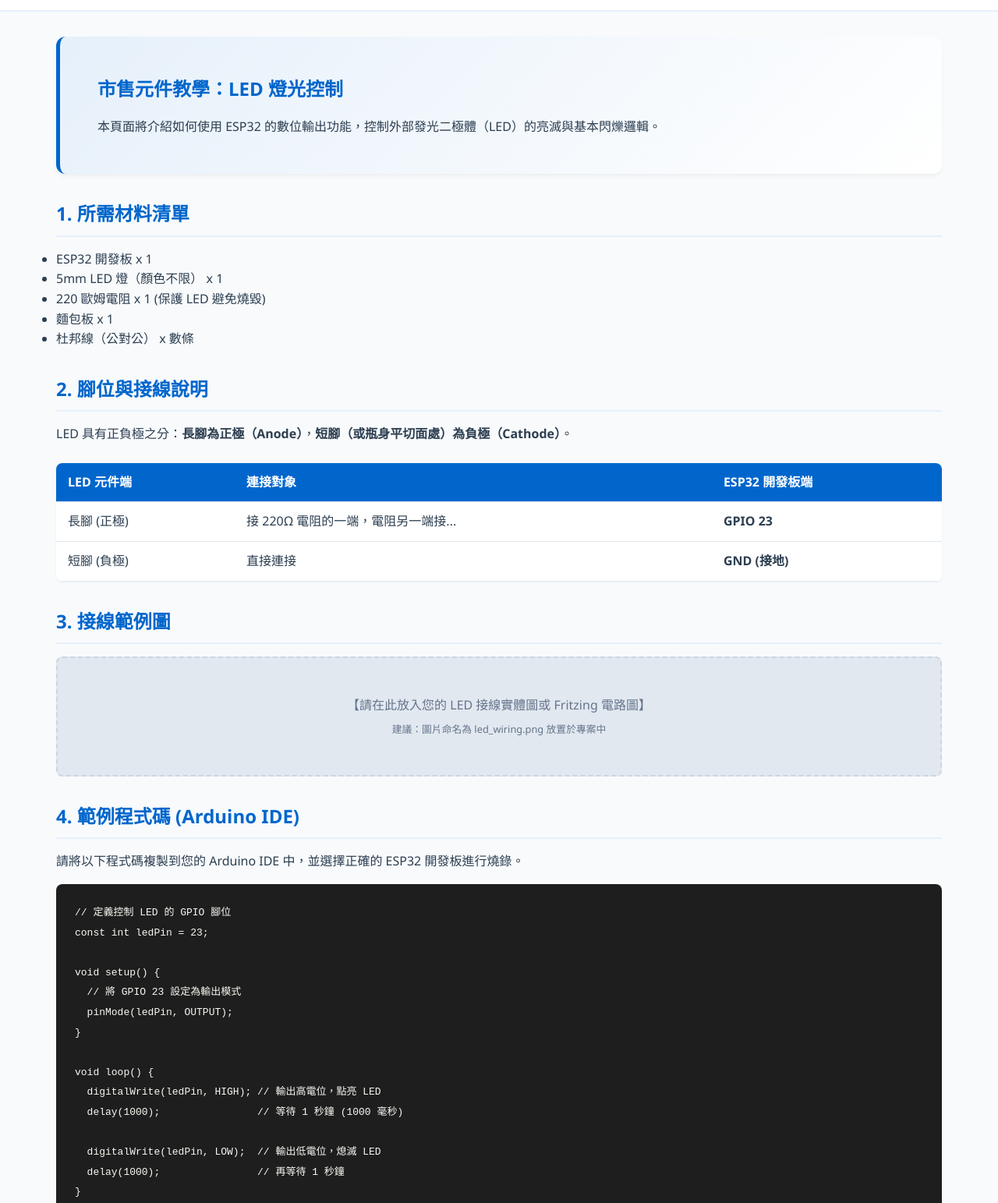
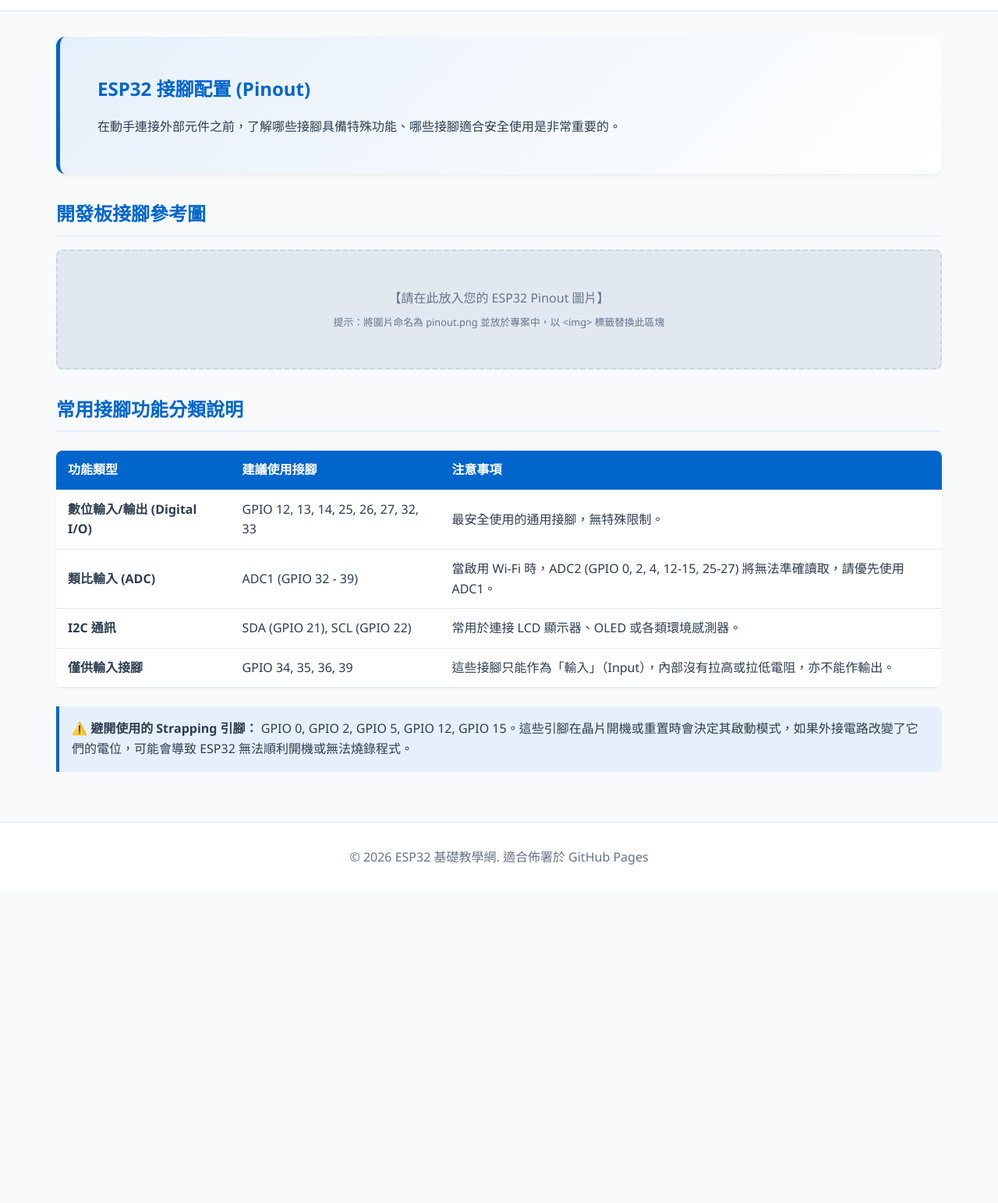
Before and after one commit to obgs0720/esp32, a plain HTML site: page pinout.html in a window 1280 px wide. Shown: the part 57-1600 px from the top of the page at 78% size. After the commit the page ends 1201 px from the top, so only its background shows below. Drawn offline with Linux system fonts and the light colour scheme.

Commit message:
Add files via upload

```diff
--- /dev/null
+++ b/index.html
@@ -0,0 +1,100 @@
+<!DOCTYPE html>
+<html lang="zh-TW">
+<head>
+    <meta charset="UTF-8">
+    <meta name="viewport" content="width=device-width, initial-scale=1.0">
+    <title>ESP32 基礎教學網 - 首頁</title>
+    <link rel="stylesheet" href="css/style.css">
+</head>
+<body>
+
+    <header>
+        <nav class="nav-container">
+            <a href="index.html" class="logo">🚀 ESP32 教學實驗室</a>
+            <ul class="nav-links">
+                <li><a href="index.html">首頁</a></li>
+                <li><a href="pinout.html">接腳介紹</a></li>
+                <li><a href="modules/led.html">外接模組(LED)</a></li>
+            </ul>
+        </nav>
+    </header>
+
+    <main>
+        <section class="hero-section">
+            <h1>歡迎來到 ESP32 基礎教學網站</h1>
+            <p>本網站專為物聯網（IoT）初學者設計，提供從核心晶片功能、接腳配置，到各類市售周邊模組的完整接線與程式開發指南。</p>
+        </section>
+
+        <section>
+            <h2>ESP32 核心功能介紹</h2>
+            <p>ESP32 是一款低成本、低功耗的單晶片微控制器（MCU），集成了 Wi-Fi 和雙模藍牙。它擁有強大的雙核處理器，非常適合用於智慧家庭、穿戴式裝置及各類 IoT 專案。</p>
+
+            <div class="grid-container">
+                <div class="card">
+                    <h3>雙核心處理器</h3>
+                    <p>搭載 Tensilica Xtensa 32-bit LX6 雙核處理器，時脈最高可達 240 MHz，運算效能強大。</p>
+                </div>
+                <div class="card">
+                    <h3>無線通訊能力</h3>
+                    <p>原生內建 802.11 b/g/n Wi-Fi 以及藍牙 (BR/EDR 和 BLE v4.2)，免去外接通訊模組的麻煩。</p>
+                </div>
+                <div class="card">
+                    <h3>豐富的外設介面</h3>
+                    <p>支援 ADC、DAC、I2C、SPI、UART、PWM 等多種通用硬體週邊介面。</p>
+                </div>
+            </div>
+        </section>
+
+        <section>
+            <h2>常見 ESP32 開發板版本</h2>
+            <table>
+                <thead>
+                    <tr>
+                        <th>版本名稱</th>
+                        <th>核心晶片</th>
+                        <th>主要特點</th>
+                        <th>適用場景</th>
+                    </tr>
+                </thead>
+                <tbody>
+                    <tr>
+                        <td>ESP32-NodeMCU (30 Pin/38 Pin)</td>
+                        <td>ESP-WROOM-32</td>
+                        <td>最市售常見、價格便宜、麵包板友善。</td>
+                        <td>新手入門、基礎實驗、教學示範。</td>
+                    </tr>
+                    <tr>
+                        <td>ESP32-CAM</td>
+                        <td>ESP32-S</td>
+                        <td>內建 OV2640 攝影機模組與 MicroSD 卡槽。</td>
+                        <td>影像辨識、遠端監控、縮時攝影。</td>
+                    </tr>
+                    <tr>
+                        <td>ESP32-S3 DevKitC</td>
+                        <td>ESP32-S3</td>
+                        <td>支援向量指令加速（AI）、更多 GPIO 接腳。</td>
+                        <td>邊緣運算、語音辨識、高階控制。</td>
+                    </tr>
+                </tbody>
+            </table>
+        </section>
+
+        <section>
+            <h2>開始學習外接產品</h2>
+            <p>點選下方連結或上方導覽列，進入各別硬體模組的獨立教學頁面：</p>
+            <div class="grid-container">
+                <div class="card">
+                    <h3>💡 基礎數位輸出：LED 控制</h3>
+                    <p>學習如何透過 GPIO 輸出高低電位，控制外部 LED 燈的亮滅與閃爍。</p>
+                    <a href="modules/led.html" style="color: var(--primary-color); text-decoration: none; font-weight: bold; display: block; margin-top: 1rem;">進入教學 →</a>
+                </div>
+            </div>
+        </section>
+    </main>
+
+    <footer>
+        <p>© 2026 ESP32 基礎教學網. 適合佈署於 GitHub Pages</p>
+    </footer>
+
+</body>
+</html>
--- a/pinout.html
+++ b/pinout.html
@@ -3,100 +3,72 @@
 <head>
     <meta charset="UTF-8">
     <meta name="viewport" content="width=device-width, initial-scale=1.0">
-    <title>ESP32 周邊教學 - LED 控制</title>
-    <link rel="stylesheet" href="../css/style.css">
+    <title>ESP32 接腳介紹</title>
+    <link rel="stylesheet" href="css/style.css">
 </head>
 <body>
 
     <header>
         <nav class="nav-container">
-            <a href="../index.html" class="logo">🚀 ESP32 教學實驗室</a>
+            <a href="index.html" class="logo">🚀 ESP32 教學實驗室</a>
             <ul class="nav-links">
-                <li><a href="../index.html">首頁</a></li>
-                <li><a href="../pinout.html">接腳介紹</a></li>
-                <li><a href="led.html">外接模組(LED)</a></li>
+                <li><a href="index.html">首頁</a></li>
+                <li><a href="pinout.html">接腳介紹</a></li>
+                <li><a href="modules/led.html">外接模組(LED)</a></li>
             </ul>
         </nav>
     </header>
 
     <main>
         <section class="hero-section">
-            <h1>市售元件教學：LED 燈光控制</h1>
-            <p>本頁面將介紹如何使用 ESP32 的數位輸出功能，控制外部發光二極體（LED）的亮滅與基本閃爍邏輯。</p>
+            <h1>ESP32 接腳配置 (Pinout)</h1>
+            <p>在動手連接外部元件之前，了解哪些接腳具備特殊功能、哪些接腳適合安全使用是非常重要的。</p>
         </section>
 
         <section>
-            <h2>1. 所需材料清單</h2>
-            <ul>
-                <li>ESP32 開發板 x 1</li>
-                <li>5mm LED 燈（顏色不限） x 1</li>
-                <li>220 歐姆電阻 x 1 (保護 LED 避免燒毀)</li>
-                <li>麵包板 x 1</li>
-                <li>杜邦線（公對公） x 數條</li>
-            </ul>
+            <h2>開發板接腳參考圖</h2>
+            <div class="image-placeholder">
+                <p>【請在此放入您的 ESP32 Pinout 圖片】</p>
+                <p style="font-size: 0.8rem; margin-top: 0.5rem;">提示：將圖片命名為 pinout.png 並放於專案中，以 &lt;img&gt; 標籤替換此區塊</p>
+            </div>
         </section>
 
         <section>
-            <h2>2. 腳位與接線說明</h2>
-            <p>LED 具有正負極之分：<strong>長腳為正極（Anode）</strong>，<strong>短腳（或瓶身平切面處）為負極（Cathode）</strong>。</p>
+            <h2>常用接腳功能分類說明</h2>
             <table>
                 <thead>
                     <tr>
-                        <th>LED 元件端</th>
-                        <th>連接對象</th>
-                        <th>ESP32 開發板端</th>
+                        <th>功能類型</th>
+                        <th>建議使用接腳</th>
+                        <th>注意事項</th>
                     </tr>
                 </thead>
                 <tbody>
                     <tr>
-                        <td>長腳 (正極)</td>
-                        <td>接 220Ω 電阻的一端，電阻另一端接...</td>
-                        <td><strong>GPIO 23</strong></td>
+                        <td><strong>數位輸入/輸出 (Digital I/O)</strong></td>
+                        <td>GPIO 12, 13, 14, 25, 26, 27, 32, 33</td>
+                        <td>最安全使用的通用接腳，無特殊限制。</td>
                     </tr>
                     <tr>
-                        <td>短腳 (負極)</td>
-                        <td>直接連接</td>
-                        <td><strong>GND (接地)</strong></td>
+                        <td><strong>類比輸入 (ADC)</strong></td>
+                        <td>ADC1 (GPIO 32 - 39)</td>
+                        <td>當啟用 Wi-Fi 時，ADC2 (GPIO 0, 2, 4, 12-15, 25-27) 將無法準確讀取，請優先使用 ADC1。</td>
+                    </tr>
+                    <tr>
+                        <td><strong>I2C 通訊</strong></td>
+                        <td>SDA (GPIO 21), SCL (GPIO 22)</td>
+                        <td>常用於連接 LCD 顯示器、OLED 或各類環境感測器。</td>
+                    </tr>
+                    <tr>
+                        <td><strong>僅供輸入接腳</strong></td>
+                        <td>GPIO 34, 35, 36, 39</td>
+                        <td>這些接腳只能作為「輸入」（Input），內部沒有拉高或拉低電阻，亦不能作輸出。</td>
                     </tr>
                 </tbody>
             </table>
-        </section>
 
-        <section>
-            <h2>3. 接線範例圖</h2>
-            <div class="image-placeholder">
-                <p>【請在此放入您的 LED 接線實體圖或 Fritzing 電路圖】</p>
-                <p style="font-size: 0.8rem; margin-top: 0.5rem;">建議：圖片命名為 led_wiring.png 放置於專案中</p>
-            </div>
-        </section>
-
-        <section>
-            <h2>4. 範例程式碼 (Arduino IDE)</h2>
-            <p>請將以下程式碼複製到您的 Arduino IDE 中，並選擇正確的 ESP32 開發板進行燒錄。</p>
-<pre><code>// 定義控制 LED 的 GPIO 腳位
-const int ledPin = 23;
-
-void setup() {
-  // 將 GPIO 23 設定為輸出模式
-  pinMode(ledPin, OUTPUT);
-}
-
-void loop() {
-  digitalWrite(ledPin, HIGH); // 輸出高電位，點亮 LED
-  delay(1000);                // 等待 1 秒鐘 (1000 毫秒)
-
-  digitalWrite(ledPin, LOW);  // 輸出低電位，熄滅 LED
-  delay(1000);                // 再等待 1 秒鐘
-}</code></pre>
-        </section>
-
-        <section>
-            <h2>5. 常見問題與除錯</h2>
             <div class="alert-info">
-                <strong>💡 為什麼我的 LED 不會亮？</strong><br>
-                1. 檢查 LED 正負極是否接反（長腳必須透過電阻接在 GPIO，短腳接 GND）。<br>
-                2. 確認程式碼中的 <code>ledPin</code> 數字與您實體接線的 GPIO 號碼完全一致（注意：是 GPIO 號碼，而非開發板上的引腳順序編號）。<br>
-                3. 確認電阻阻值是否過大（如誤用 10K 歐姆電阻會導致電流過小使 LED 不亮）。
+                <strong>⚠️ 避開使用的 Strapping 引腳：</strong> GPIO 0, GPIO 2, GPIO 5, GPIO 12, GPIO 15。這些引腳在晶片開機或重置時會決定其啟動模式，如果外接電路改變了它們的電位，可能會導致 ESP32 無法順利開機或無法燒錄程式。
             </div>
         </section>
     </main>
```
